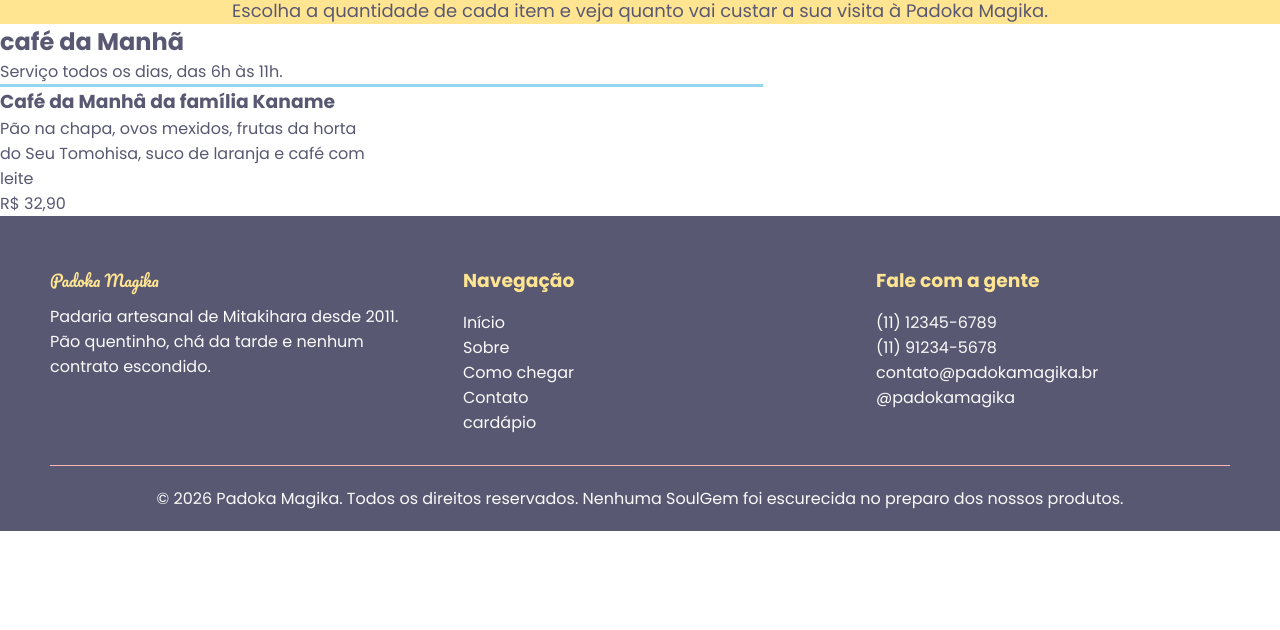
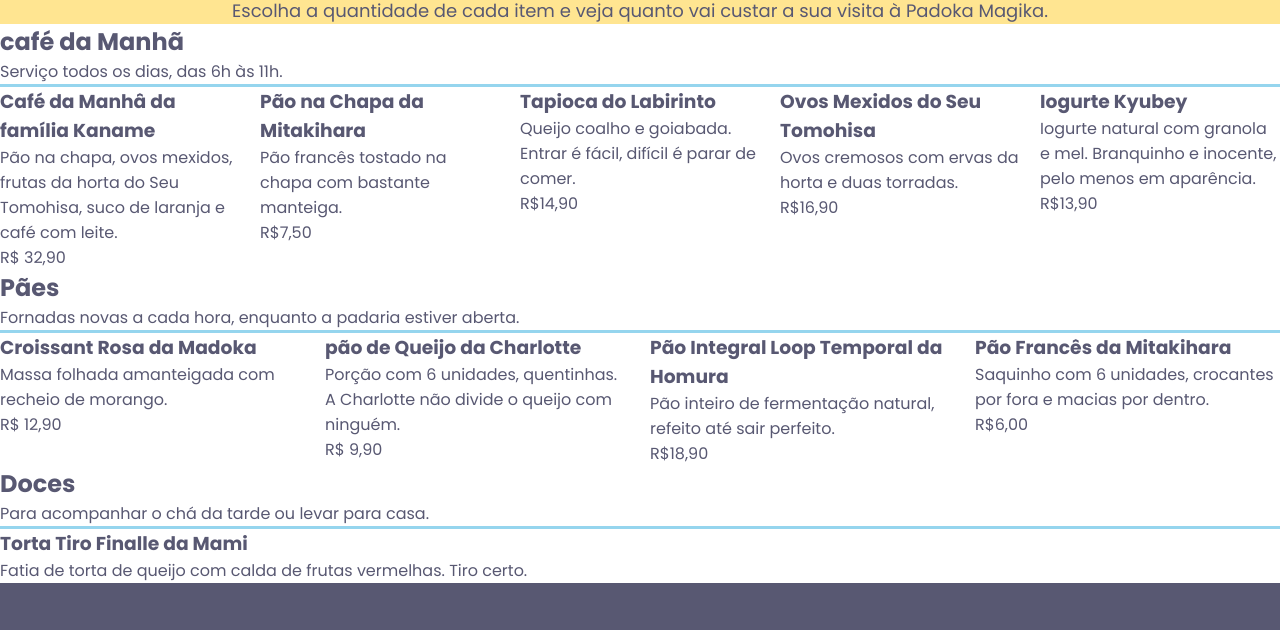
Before and after one commit to vitor-rato/projeto_vercell, a plain HTML site: page cardapio.html in a window 1280 px wide. Shown: the part 138-768 px from the top of the page. Drawn offline with Linux system fonts and the light colour scheme.

Commit message:
coisa pa krl taloko

```diff
--- a/cardapio.html
+++ b/cardapio.html
@@ -43,13 +43,81 @@
                         <h2>café da Manhã</h2>
                         <p>Serviço todos os dias, das 6h às 11h.</p>
                     </div>
+
                     <div class="listaItens">
                     <div class="item">
                         <h3 class="itemNome">Café da Manhâ da família Kaname</h3>
-                        <p class="itemDescricao">Pão na chapa, ovos mexidos, frutas da horta do Seu Tomohisa, suco de laranja e café com leite </p>
+                        <p class="itemDescricao">Pão na chapa, ovos mexidos, frutas da horta do Seu Tomohisa, suco de laranja e café com leite. </p>
                         <p class="itemPreco">R$ 32,90</p>
                     </div>
+
+                    <div class="item">
+                        <h3 class="itemNome">Pão na Chapa da Mitakihara</h3>
+                        <p>Pão francês tostado na chapa com bastante manteiga.</p>
+                        <p class="itemPreco">R$7,50</p>
                     </div>
+
+                    <div class="item">
+                    <h3 class="itemNome">Tapioca do Labirinto</h3>
+                    <p>Queijo coalho e goiabada. Entrar é fácil, difícil é parar de comer.</p>
+                    <p class="itemPreco">R$14,90</p>
+                    </div>
+
+                     <div class="item">
+                    <h3 class="itemNome">Ovos Mexidos do Seu Tomohisa</h3>
+                    <p>Ovos cremosos com ervas da horta e duas torradas.</p>
+                    <p class="itemPreco">R$16,90</p>
+                    </div>
+
+                     <div class="item">
+                    <h3 class="itemNome">Iogurte Kyubey</h3>
+                    <p>Iogurte natural com granola e mel. Branquinho e inocente, pelo menos em aparência.  </p>
+                    <p class="itemPreco">R$13,90</p>
+                     </div>
+                </section>
+
+                <section id="paes" class="categoria">
+                    <div class="categoriaCabecalho">
+                        <h2>Pães</h2>
+                        <p>Fornadas novas a cada hora, enquanto a padaria estiver aberta.</p>
+                    </div>
+
+                    <div class="listaItens">
+                    <div class="item">
+                        <h3 class="itemNome">Croissant Rosa da Madoka</h3>
+                        <p class="itemDescricao">Massa folhada amanteigada com recheio de morango.</p>
+                        <p class="itemPreco">R$ 12,90</p>
+                    </div>
+
+                    <div class="item">
+                        <h3 class="itemNome">pão de Queijo da Charlotte</h3>
+                        <p class="itemDescricao">Porção com 6 unidades, quentinhas. A Charlotte não divide o queijo com ninguém.</p>
+                        <p class="itemPreco">R$ 9,90</p>
+                    </div>
+
+                    <div class="item">
+                    <h3 class="itemNome">Pão Integral Loop Temporal da Homura</h3>
+                    <p class="itemDescricao">Pão inteiro de fermentação natural, refeito até sair perfeito. </p>
+                    <p class="itemPreco">R$18,90</p>
+                    </div>
+
+                    <div class="item">
+                        <h3 class="itemNome">Pão Francês da Mitakihara</h3>
+                        <p class="itemDescricao">Saquinho com 6 unidades, crocantes por fora e macias por dentro.</p>
+                        <p class="itemPreco">R$6,00</p>
+                    </div>
+                </section>
+
+                <section id="doces" class="categoria">
+                    <div class="categoriaCabecalho">
+                        <h2>Doces</h2>
+                        <p>Para acompanhar o chá da tarde ou levar para casa. </p>
+                    </div>
+                    <div class="listaItens">
+
+                        <div class="item">
+                            <h3 class="itemNome">Torta Tiro Finalle da Mami</h3>
+                            <p class="itemDescricao">Fatia de torta de queijo com calda de frutas vermelhas. Tiro certo. </p>
                 </section>
             </div>
         </form>
```
